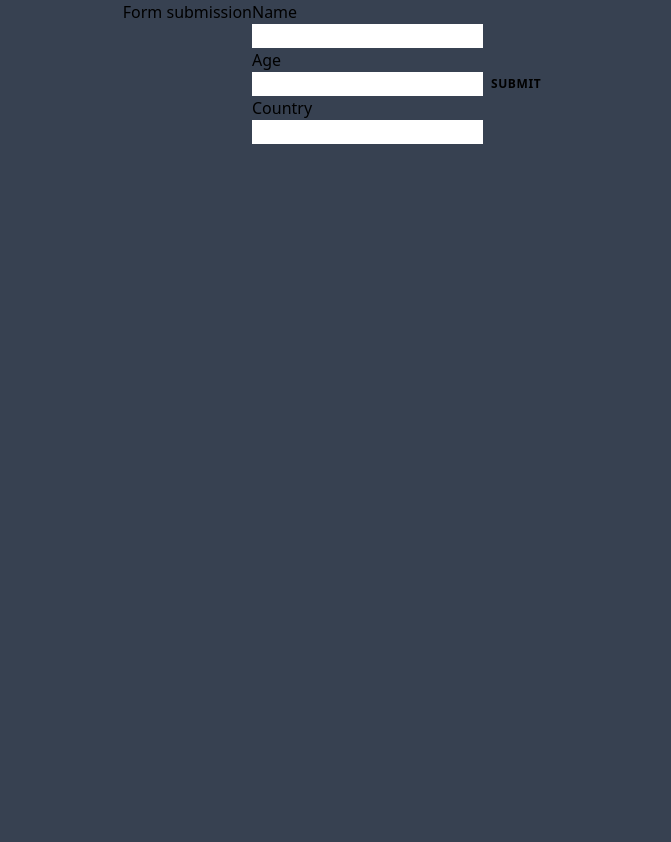
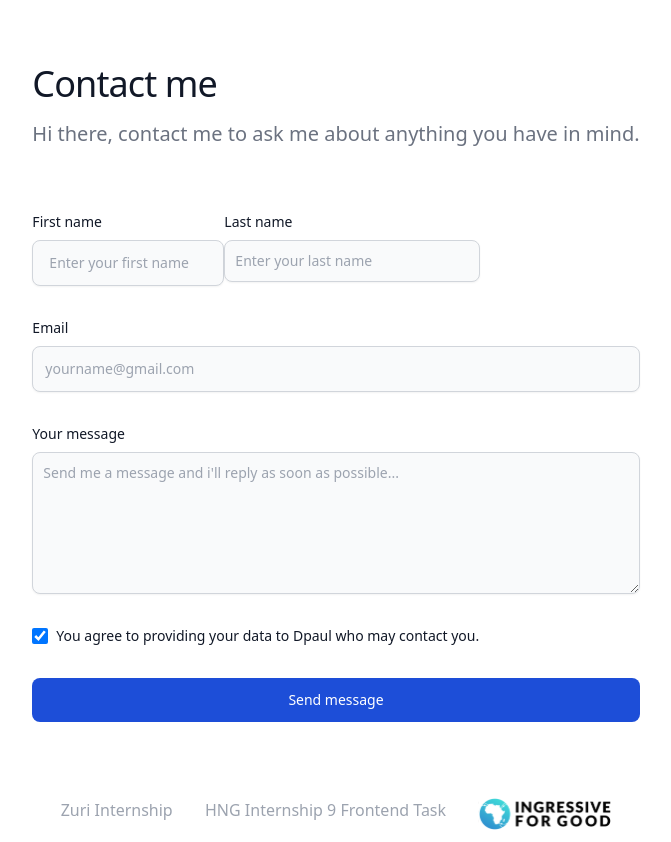
Before and after one commit to fidelmak/myProjectLink, a React (Create React App) app in the folder mylink/: page /contact in a window 1280 px wide. Shown: the whole page, without its empty margins (304-975 px from the left). Before the commit the page ends 800 px from the top, so only its background shows below. Built offline with nearby package versions, Linux system fonts and the light colour scheme.

Commit message:
Added- new features to contact js

```diff
--- a/mylink/src/components/Contact.js
+++ b/mylink/src/components/Contact.js
@@ -1,4 +1,5 @@
 import React, { useState} from 'react'
+import Footer from './Footer'
 
 
 
@@ -15,31 +16,44 @@ function Contact(){
        console.log(User)
 
     }
-    return <div className="flex justify-center">
+    return <div className="flex justify-center bg-white">
 
 
 
-        <h2>Form submission</h2>
-        <form className='iformz' onClick={handleClick}>
-        <label className='ilabel'>Name</label>
-        <br />
-        <input className='in' type="text" value={name} onChange={(e)=>setName(e.target.value)}/>
-        <br />
-        <label  className='ilabel'>Age</label>
-        <br />
-        <input className='in'type="text" value={age} onChange={(e)=>setAge(e.target.value) }/>
-        <br />
-        <label className='ilabel'>Country</label>
-        <br />
-
-        <input className='in' type="text" value={country} onChange={(e)=>setCountry(e.target.value)}/>
-        <br />
-        <br />
+<section className="bg-white dark:bg-gray-900">
+  <div className="py-8 lg:py-16 px-4 mx-auto max-w-screen-md">
+      <h2 className="mb-4 text-4xl tracking-tight text-Inter text-left text-gray-900 dark:text-white">Contact me</h2>
+      <p className="mb-8 lg:mb-16 font-light text-left text-gray-500 dark:text-gray-400 sm:text-xl">Hi there, contact me to ask me about anything you have in mind.</p>
+      <form action="#" className="space-y-8">
+          <div className='flex'>
+                <div className='w-48 '>
+              <label for="Firstname" className="block mb-2 text-sm font-medium text-gray-900 dark:text-gray-300">First name</label>
+              <input type="name" id="name" className="shadow-sm py-3 px-4 bg-gray-50 border border-gray-300 text-gray-900 text-sm rounded-lg focus:ring-primary-500 focus:border-primary-500 block w-full p-2.5 dark:bg-gray-700 dark:border-gray-600 dark:placeholder-gray-400 dark:text-white dark:focus:ring-primary-500 dark:focus:border-primary-500 dark:shadow-sm-light" placeholder="Enter your first name" required />
+              </div>
+              <div className='w-64 px-end'>
+              <label for="LastName" className="block mb-2 text-sm font-medium text-gray-900 dark:text-gray-300">Last name</label>
+              <input type="LastName" id="email" className="shadow-sm  bg-gray-50 border border-gray-300 text-gray-900 text-sm rounded-lg focus:ring-primary-500 focus:border-primary-500 block w-full p-2.5 dark:bg-gray-700 dark:border-gray-600 dark:placeholder-gray-400 dark:text-white dark:focus:ring-primary-500 dark:focus:border-primary-500 dark:shadow-sm-light" placeholder="Enter your last name" required />
+              </div>
+          </div>
+          <div>
+              <label for="Email" className="block mb-2 text-sm font-medium text-gray-900 dark:text-gray-300">Email</label>
+              <input type="text" id="subject" className="block p-3 w-full text-sm text-gray-900 bg-gray-50 rounded-lg border border-gray-300 shadow-sm focus:ring-primary-500 focus:border-primary-500 dark:bg-gray-700 dark:border-gray-600 dark:placeholder-gray-400 dark:text-white dark:focus:ring-primary-500 dark:focus:border-primary-500 dark:shadow-sm-light" placeholder="yourname@gmail.com" required />
+          </div>
+          <div className="sm:col-span-2">
+              <label for="message" className="block mb-2 text-sm font-medium text-gray-900 dark:text-gray-400">Your message</label>
+              <textarea id="message" rows="6" className="block p-2.5 w-full text-sm text-gray-900 bg-gray-50 rounded-lg shadow-sm border border-gray-300 focus:ring-primary-500 focus:border-primary-500 dark:bg-gray-700 dark:border-gray-600 dark:placeholder-gray-400 dark:text-white dark:focus:ring-primary-500 dark:focus:border-primary-500" placeholder="Send me a message and i'll reply as soon as possible..."></textarea>
+          </div>
+          <span class="flex items-center">
+    <input checked id="checked-checkbox" type="checkbox" value="" class="w-4 h-4 text-blue-600 bg-gray-100 rounded border-gray-300 focus:ring-blue-500 dark:focus:ring-blue-600 dark:ring-offset-gray-800 focus:ring-2 dark:bg-gray-700 dark:border-gray-600" />
+    <label for="checked-checkbox" class="ml-2 text-sm font-medium text-gray-900 dark:text-gray-300">You agree to providing your data to Dpaul who may contact you.</label>
+        </span>
+          <button onClick={handleClick} type="submit" className="py-3 px-5 text-sm font-medium text-center text-white rounded-lg w-full bg-blue-700 sm:w-fit hover:bg-primary-800 focus:ring-4 focus:outline-none focus:ring-primary-300 dark:bg-primary-600 dark:hover:bg-primary-700 dark:focus:ring-primary-800">Send message</button>
+      </form>
+  </div>
+  <Footer />
+</section>
 
 
-        </form>
-
-        <button onClick={handleClick} className="btn">submit</button>
 
 
     </div>
```
